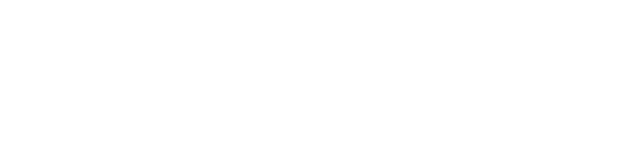
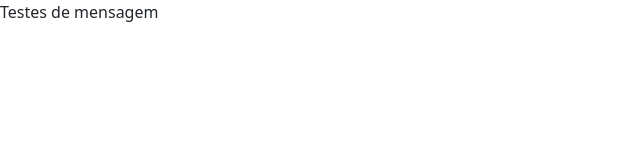
Before and after one commit to MichelMathos/bbb, a plain HTML site: page index.html in a window 1280 px wide. Shown: the whole page, without its empty margins (0-640 px from the left). Drawn offline with nearby package versions, Linux system fonts and the light colour scheme.

Commit message:
Modificado mais uma vez index.html

```diff
--- a/index.html
+++ b/index.html
@@ -16,7 +16,7 @@
 
    <body>
       <header>
-         <!-- place navbar here -->
+         <p>Testes de mensagem</p>
       </header>
       <main></main>
       <footer>
```
